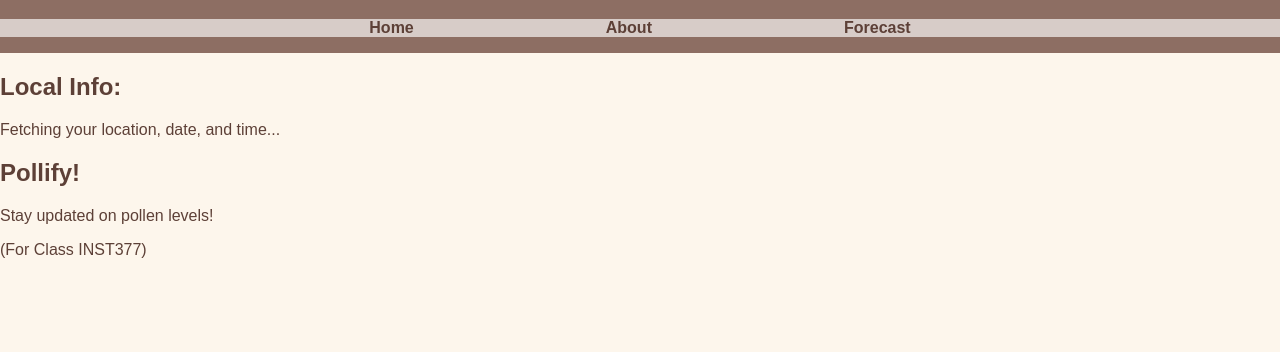
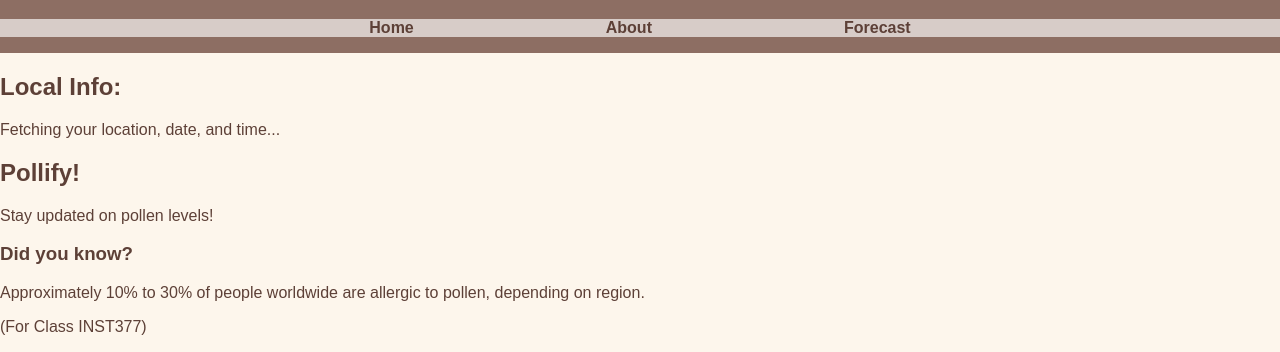
Before and after one commit to sodrop02/INST-377-Group-Project, a website: page home.html in a window 1280 px wide. Shown: the part 484-836 px from the top of the page. Before the commit the page ends 800 px from the top, so only its background shows below. Drawn offline with nearby package versions, Linux system fonts and the light colour scheme.

Commit message:
Update home.html

```diff
--- a/home.html
+++ b/home.html
@@ -29,7 +29,12 @@
         <section class="overview">
             <h2>Pollify!</h2>
             <p>Stay updated on pollen levels!</p>
+            <div class="allergy-stats">
+                <h3>Did you know?</h3>
+                <p>Approximately 10% to 30% of people worldwide are allergic to pollen, depending on region.</p>
+            </div>
         </section>
+    </main>
 
 
     </main>
```
